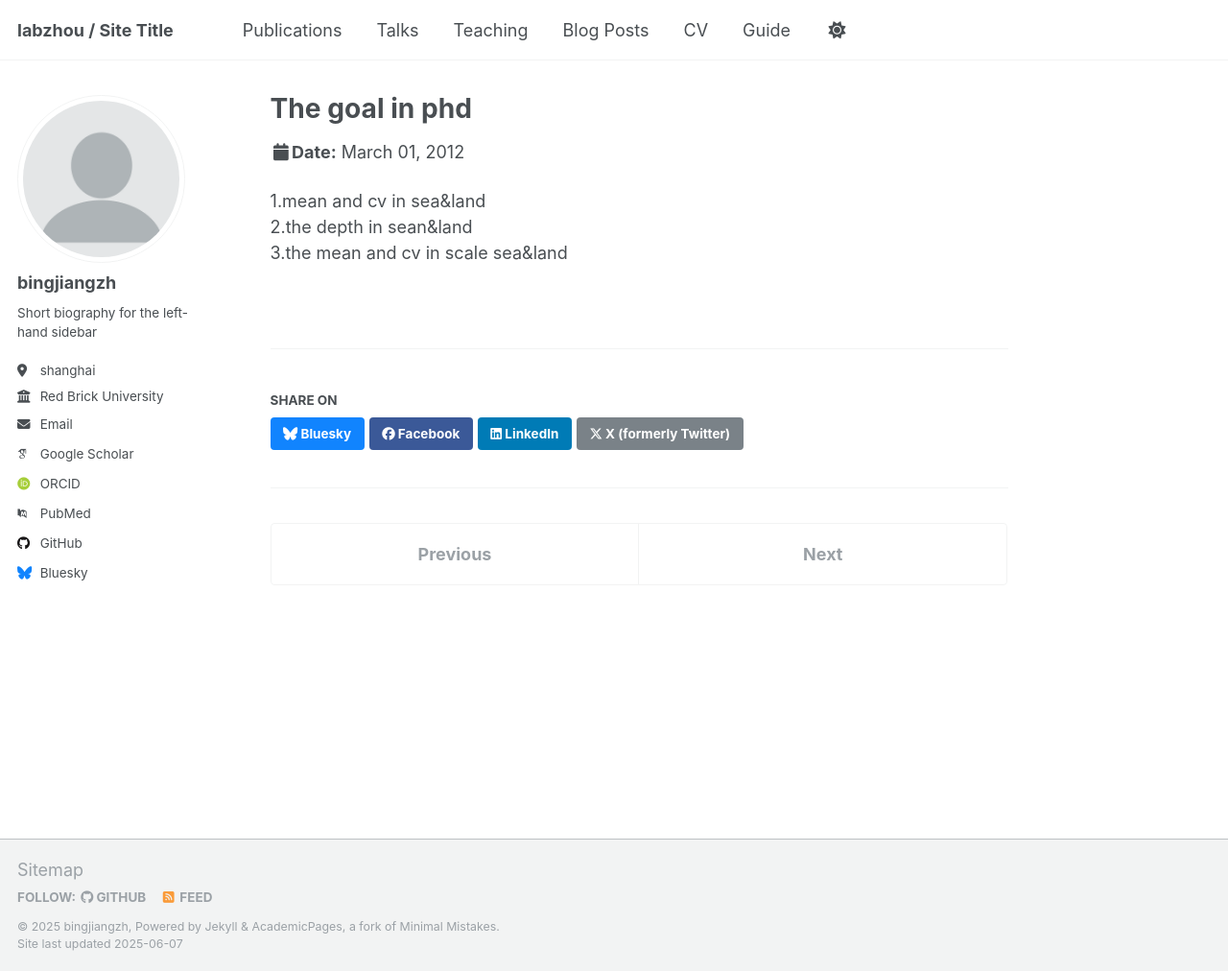
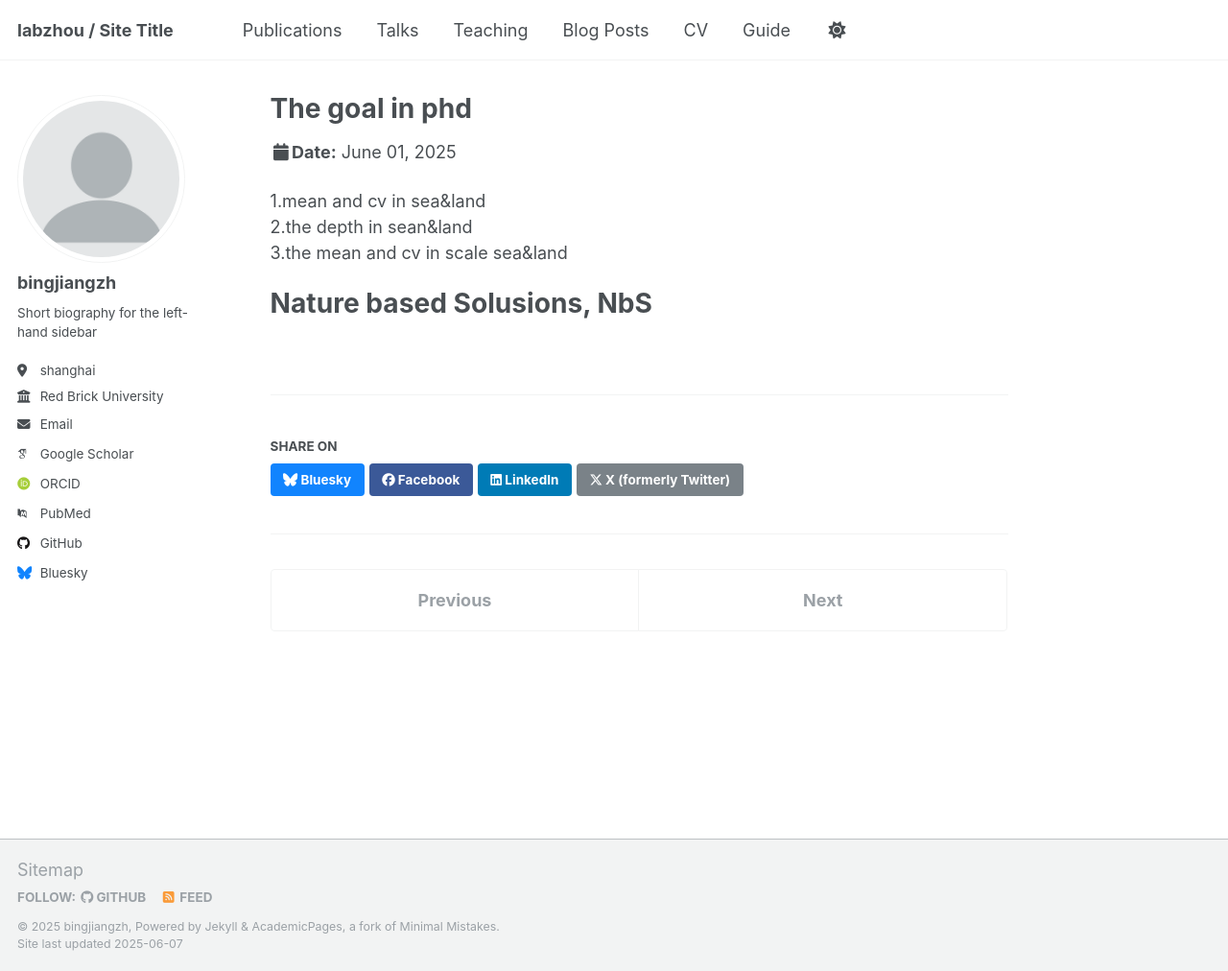
Before and after one commit to labzhou/labzhou.github.io, a Jekyll site: the page built from _talks/02050522.md, in a window 1280 px wide and 1012 px high. Shown: the whole window at 96% size. Built offline with Jekyll 4.4.1, drawn with Linux system fonts in a browser that asks for light colours; some web fonts are replaced.

Commit message:
Update 02050522.md

```diff
--- a/_talks/02050522.md
+++ b/_talks/02050522.md
@@ -4,10 +4,13 @@ collection: talks
 type: "Talk"
 permalink: /talks/2025-06-01
 venue: "Fudan, life and eco "
-date: 2012-03-01
+date: 2025-06-01
 location: "Fudan, shanghai, CH"
 ---
 
 1.mean and cv in sea&land
 2.the depth in sean&land
 3.the mean and cv in scale sea&land
+
+
+# Nature based Solusions, NbS
```
